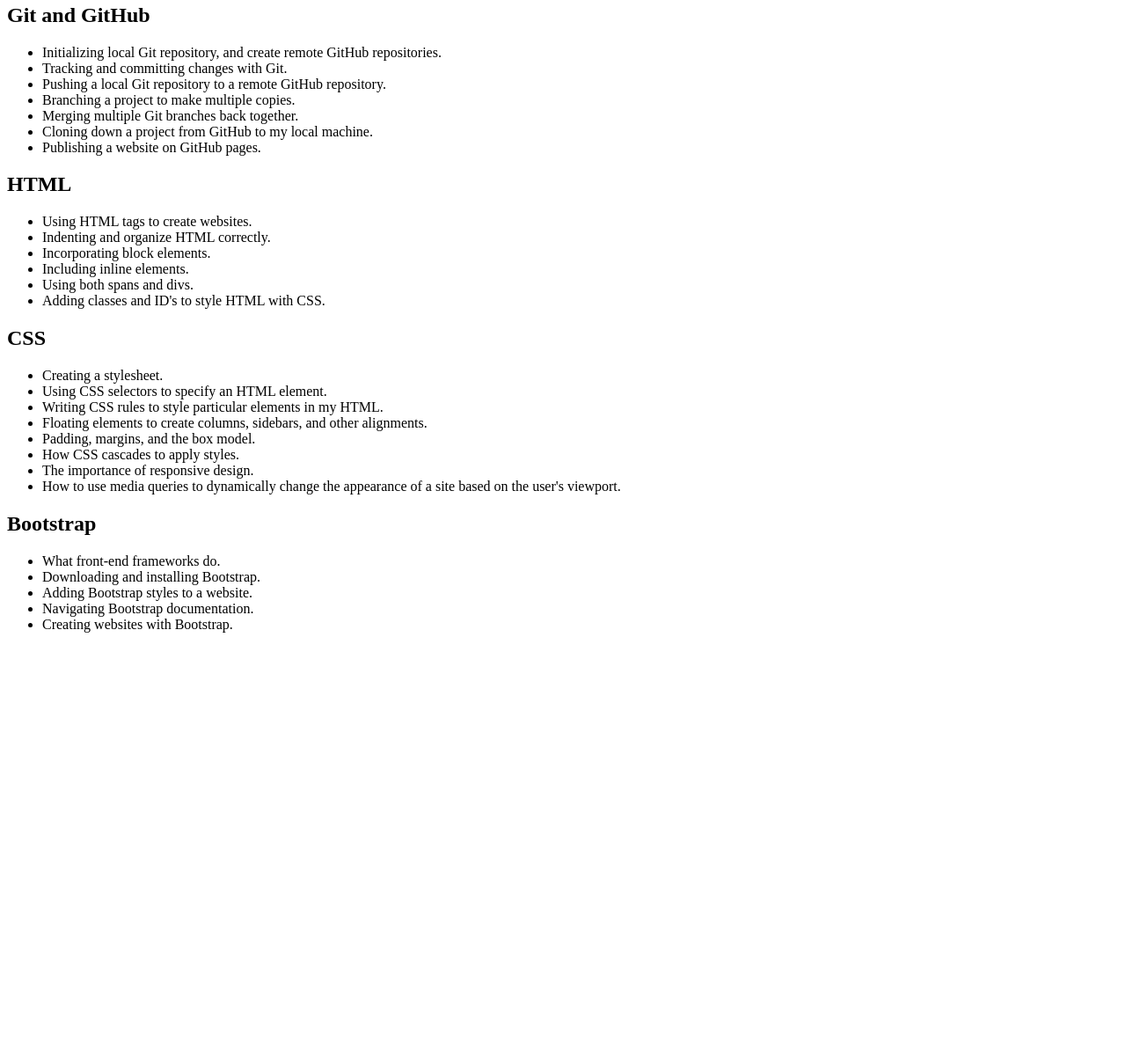
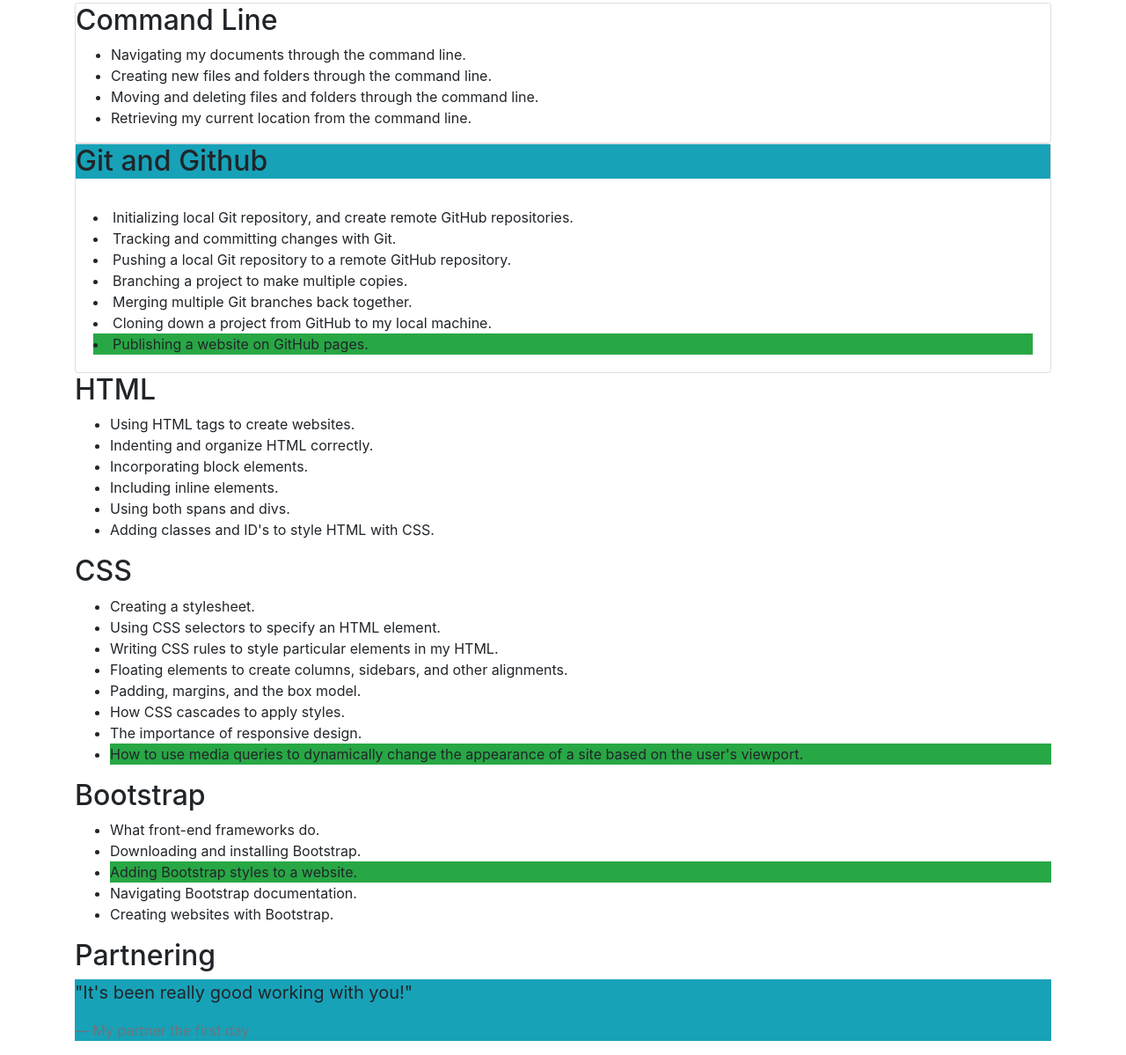
Before and after one commit to austinlords/week-in-review, a plain HTML site: page index.html in a window 1280 px wide. Shown: the part 253-1452 px from the top of the page at 88% size. Before the commit the page ends 988 px from the top, so only its background shows below. Drawn offline with Linux system fonts and the light colour scheme.

Commit message:
more practice with Bootstrap classes

```diff
--- a/index.html
+++ b/index.html
@@ -2,12 +2,17 @@
 <html>
   <head>
     <title>My First Week at Epicodus</title>
+    <link href="css/bootstrap.min.css" rel="stylesheet" type="text/css">
   </head>
   <body>
+    <div class="container">
+      <div class="jumbotron">
         <h1>My First Week at Epicodus</h1>
         <p>
           I've almost finished my first week at Epicodus. Here are some of the things I've learned so far:
         </p>
+      </div>
+      <div class="card">
         <h2>Command Line</h2>
         <ul>
           <li>Navigating my documents through the command line.</li>
@@ -15,7 +20,12 @@
           <li>Moving and deleting files and folders through the command line.</li>
           <li>Retrieving my current location from the command line.</li>
         </ul>
-    <h2>Git and GitHub</h2>
+      </div>
+      <div class="card">
+        <div class="card-heading">
+          <h2 class="card-title bg-info">Git and Github</h2>
+        </div>
+        <div class="card-body"
           <ul>
             <li>Initializing local Git repository, and create remote GitHub repositories.</li>
             <li>Tracking and committing changes with Git.</li>
@@ -23,8 +33,10 @@
             <li>Branching a project to make multiple copies.</li>
             <li>Merging multiple Git branches back together.</li>
             <li>Cloning down a project from GitHub to my local machine.</li>
-      <li>Publishing a website on GitHub pages.</li>
+            <li class="bg-success">Publishing a website on GitHub pages.</li>
           </ul>
+        </div>
+      </div>
       <h2>HTML</h2>
       <ul>
         <li>Using HTML tags to create websites.</li>
@@ -43,15 +55,21 @@
         <li>Padding, margins, and the box model.</li>
         <li>How CSS cascades to apply styles.</li>
         <li>The importance of responsive design.</li>
-      <li>How to use media queries to dynamically change the appearance of a site based on the user's viewport.</li>
+        <li class="bg-success">How to use media queries to dynamically change the appearance of a site based on the user's viewport.</li>
       </ul>
       <h2>Bootstrap</h2>
       <ul>
         <li>What front-end frameworks do.</li>
         <li>Downloading and installing Bootstrap.</li>
-      <li>Adding Bootstrap styles to a website.</li>
+        <li class="bg-success">Adding Bootstrap styles to a website.</li>
         <li>Navigating Bootstrap documentation.</li>
         <li>Creating websites with Bootstrap.</li>
       </ul>
+      <h2>Partnering</h2>
+      <blockquote class="bg-info blockquote">
+       <p>"It's been really good working with you!"</p>
+       <footer class="blockquote-footer">My partner the first day</footer>
+     </blockquote>
+    </div>
   </body>
 </html>
```
Lines whose indentation alone changed are shown as unchanged.
